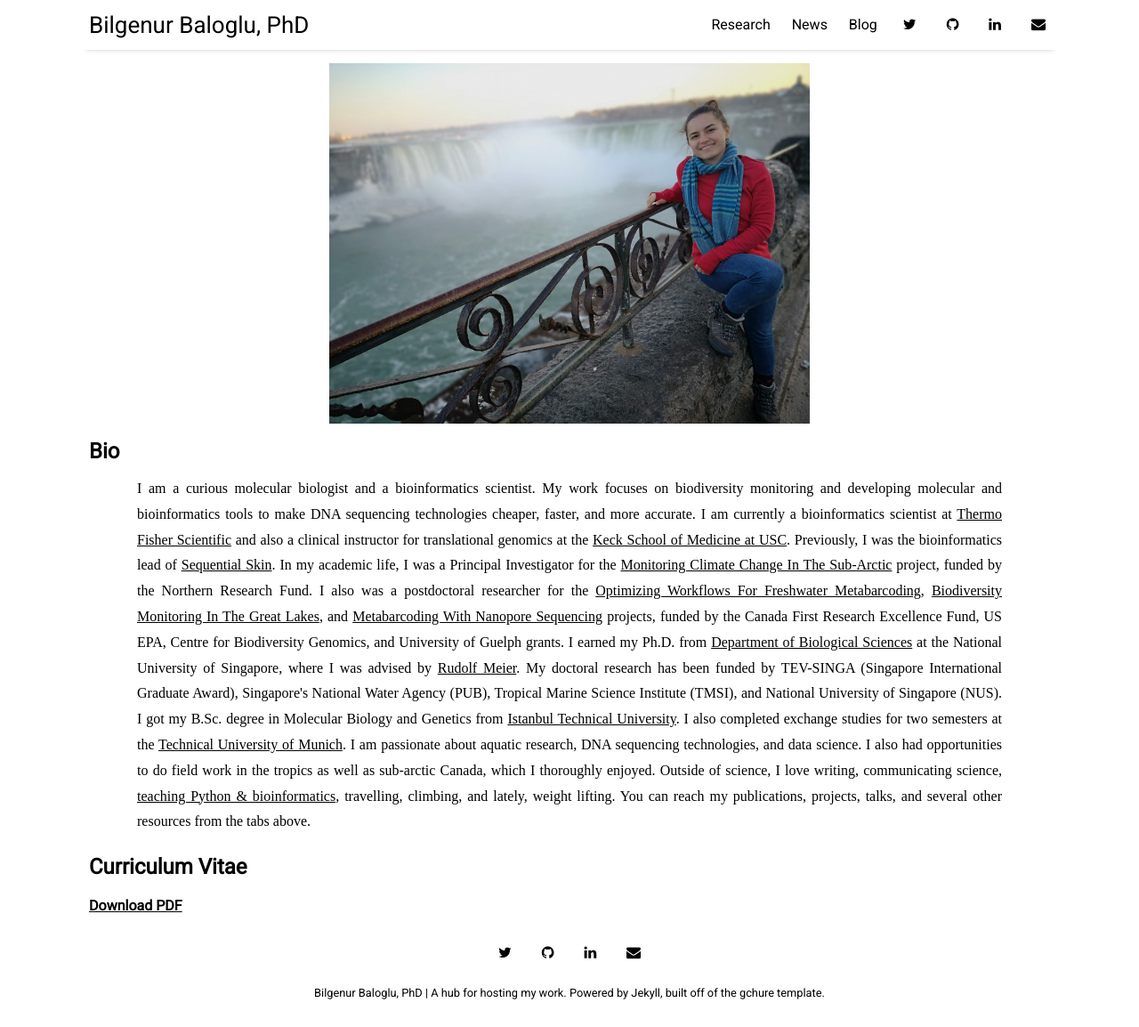
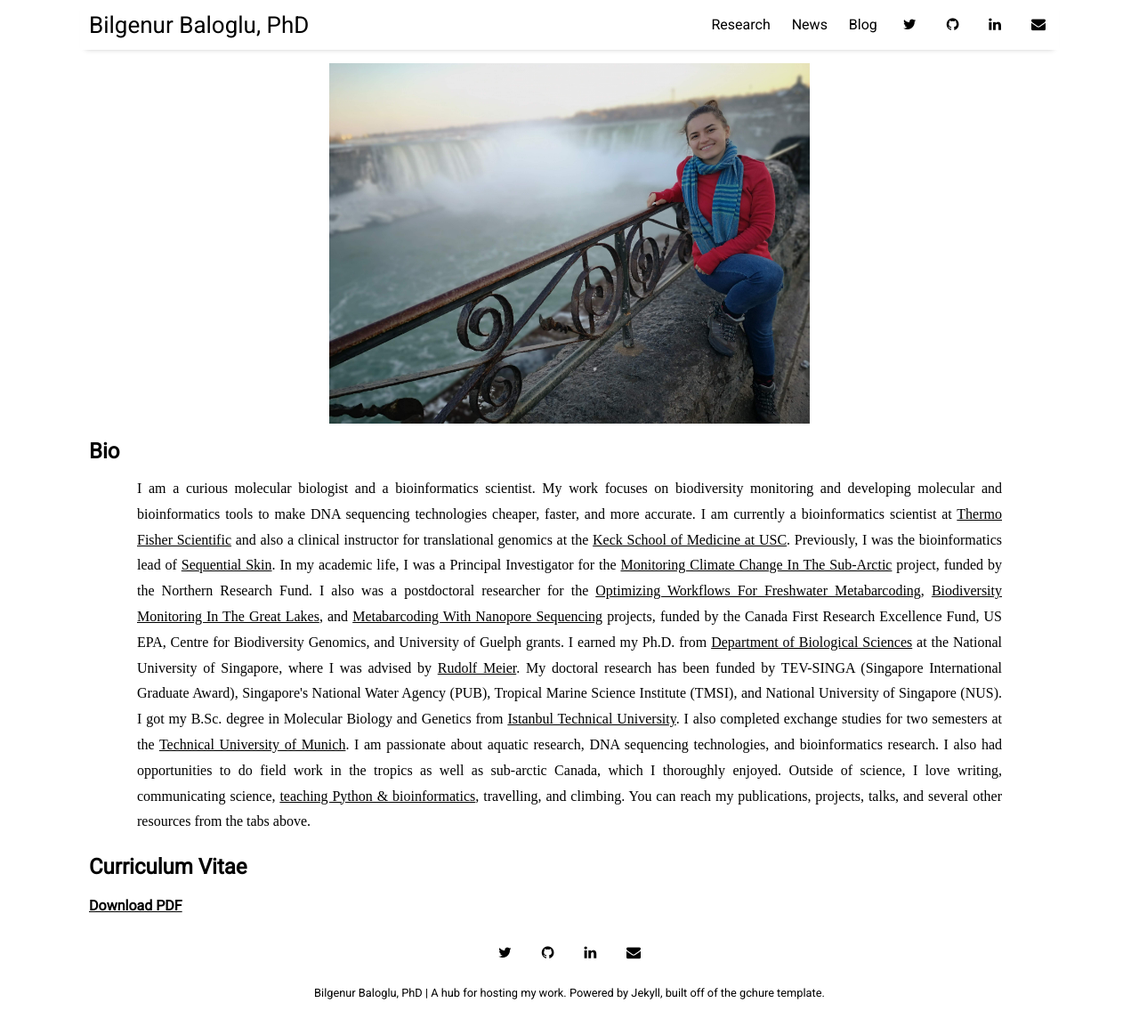
Before and after one commit to BBaloglu/bbaloglu.github.io, a Jekyll site: the page built from index.html, in a window 1280 px wide and 1154 px high. Shown: the whole window at 89% size. Built offline with Jekyll 4.4.1, drawn with Linux system fonts in a browser that asks for light colours; nearby versions of some CDN libraries; the list of posts is cut into pages by our own code.

Commit message:
Update home.html

```diff
--- a/_layouts/home.html
+++ b/_layouts/home.html
@@ -17,10 +17,10 @@ I am currently a bioinformatics scientist at <a href="https://www.thermofisher.c
 I earned my Ph.D. from <a href="http://www.dbs.nus.edu.sg/">Department of Biological Sciences</a> at the National University of Singapore, where I was advised by <a href="https://scholar.google.com/citations?user=6qF7vGkAAAAJ&hl=en">Rudolf Meier</a>. My doctoral research has been funded by TEV-SINGA (Singapore International Graduate Award), Singapore's National Water Agency (PUB), Tropical Marine Science Institute (TMSI), and National University of Singapore (NUS).
 I got my B.Sc. degree in Molecular Biology and Genetics from <a href="http://www.global.itu.edu.tr/">Istanbul Technical University</a>. I also completed exchange studies for two semesters at the <a href="https://www.tum.de/en/">Technical University of Munich</a>.
 
-I am passionate about aquatic research, DNA sequencing technologies, and data science. I also had opportunities to do field work in the tropics as well as sub-arctic Canada, which I thoroughly enjoyed. Outside of science, I love writing, communicating science, <a href="https://github.com/BBaloglu/SDS_Biyoenformatik">teaching Python & bioinformatics</a>, travelling, climbing, and lately, weight lifting.
+I am passionate about aquatic research, DNA sequencing technologies, and bioinformatics research. I also had opportunities to do field work in the tropics as well as sub-arctic Canada, which I thoroughly enjoyed. Outside of science, I love writing, communicating science, <a href="https://github.com/BBaloglu/SDS_Biyoenformatik">teaching Python & bioinformatics</a>, travelling, and climbing.
 You can reach my publications, projects, talks, and several other resources from the tabs above.
 </div>
 
 <h2 id="curriculum vitae">Curriculum Vitae</h2>
 
-<p><a href="/assets/CV-BB-June-22.pdf"><strong>Download PDF</strong></a></p>
+<p><a href="/assets/CV-BB-Oct-22.pdf"><strong>Download PDF</strong></a></p>
```
